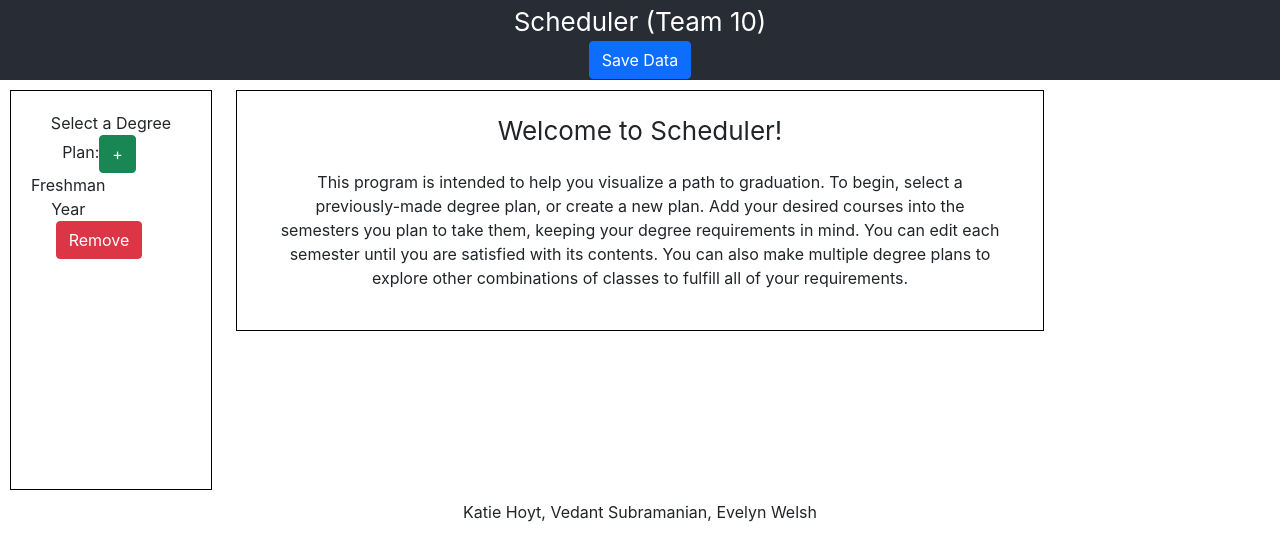
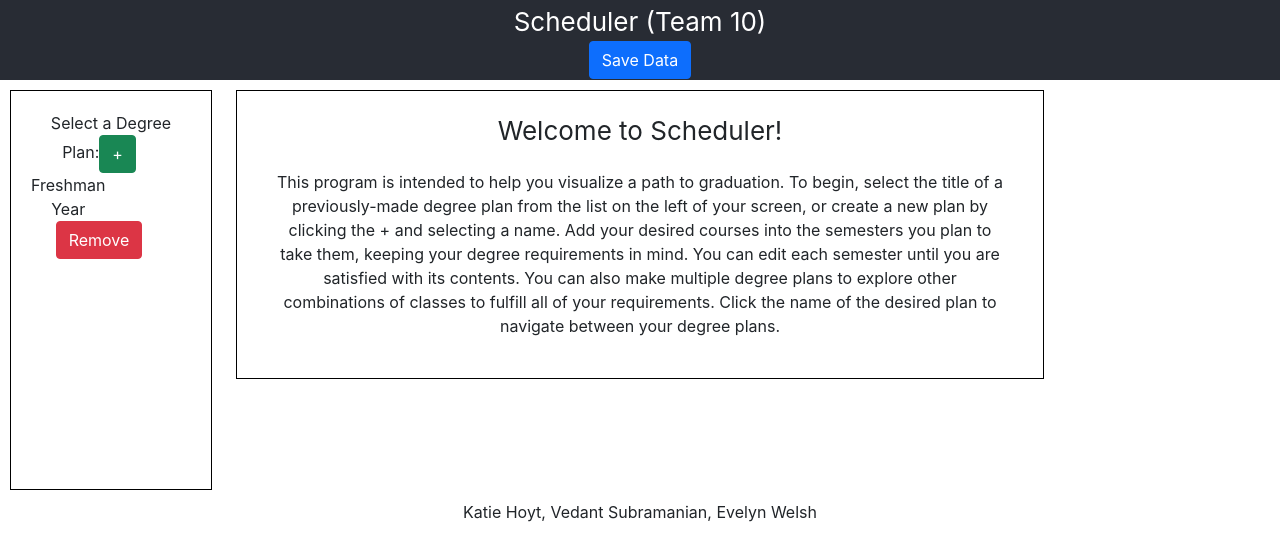
Before and after one commit to UD-CISC275-S22/cis-scheduler-team-10, a React (Create React App) app: page / in a window 1280 px wide. Shown: the top 560 px of the page. Built offline with nearby package versions, Linux system fonts and the light colour scheme.

Commit message:
edited welcome message for clearer instructions

```diff
--- a/src/App.tsx
+++ b/src/App.tsx
@@ -285,15 +285,18 @@ export function App(): JSX.Element {
                                 }}
                             >
                                 This program is intended to help you visualize a
-                                path to graduation. To begin, select a
-                                previously-made degree plan, or create a new
-                                plan. Add your desired courses into the
-                                semesters you plan to take them, keeping your
-                                degree requirements in mind. You can edit each
-                                semester until you are satisfied with its
-                                contents. You can also make multiple degree
-                                plans to explore other combinations of classes
-                                to fulfill all of your requirements.
+                                path to graduation. To begin, select the title
+                                of a previously-made degree plan from the list
+                                on the left of your screen, or create a new plan
+                                by clicking the + and selecting a name. Add your
+                                desired courses into the semesters you plan to
+                                take them, keeping your degree requirements in
+                                mind. You can edit each semester until you are
+                                satisfied with its contents. You can also make
+                                multiple degree plans to explore other
+                                combinations of classes to fulfill all of your
+                                requirements. Click the name of the desired plan
+                                to navigate between your degree plans.
                             </Container>
                         </Container>
                     )}
```
